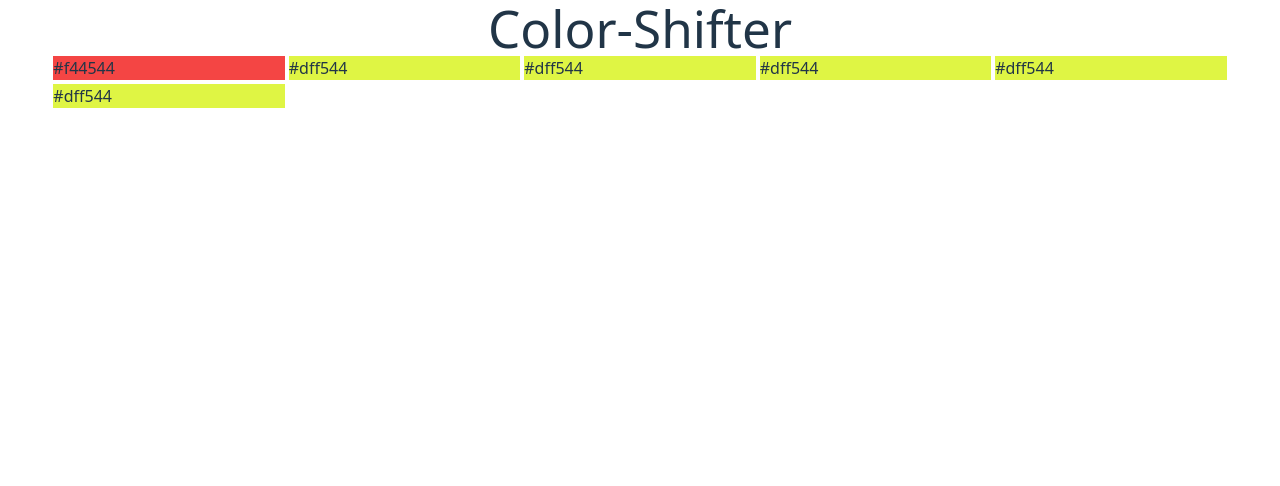
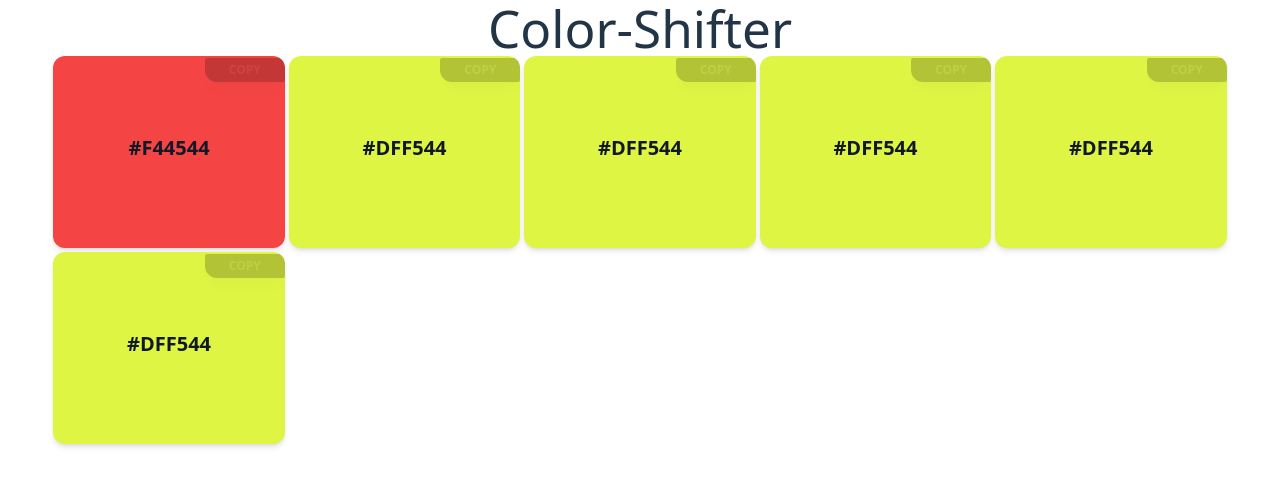
Before and after one commit to Georgefemiwise/ColorShifter, a React (Vite) app: page / in a window 1280 px wide. Shown: the top 486 px of the page. Built offline with nearby package versions, Linux system fonts and the light colour scheme.

Commit message:
update to card

```diff
--- a/src/CustomCard.jsx
+++ b/src/CustomCard.jsx
@@ -1,12 +1,39 @@
 import React from 'react';
 
+
 export default function CustomCard({ id, children, toggle, backgroundColor }) {
+	function copyHexCode(props) {
+		navigator.clipboard.writeText(backgroundColor).then(() => {
+			props.code;
+
+			return true;
+		});
+		return false;
+	}
+
 	return (
 		<div
-			className='card '
-			style={{ backgroundColor: backgroundColor }}
-			onClick={() => toggle(id)}>
-			{children}
+			style={{ backgroundColor }}
+			class='relative overflow-hidden flex  flex-col rounded-xl bg-white bg-clip-border text-gray-700 shadow-md xxl:h-[30rem] '>
+			<div
+				onClick={toggle}
+				class='p-6 h-48 flex justify-center items-center'>
+				<h5
+					id='hexcode'
+					class='mb-2 block xl:text-xl font-sans text-lg font-bold text-gray-900 antialiased uppercase'>
+					{children}
+				</h5>
+			</div>
+			<div class='absolute right-0 '>
+				<button
+					id='copyButton'
+					onClick={() => copyHexCode(backgroundColor)}
+					class='rounded-bl-xl select-none rounded-sm  py-1 px-6 text-center align-middle font-sans text-xs font-bold uppercase text-gray shadow-lg shadow-black-500/20 transition-all hover:shadow-md hover:opacity-100 hover:text-white hover:shadow-gray-500/40 focus:opacity-[0.85] focus:shadow-none active:opacity-[0.85] active:shadow-none pointer opacity-20 bg-black'
+					type='button'
+					>
+					copy
+				</button>
+			</div>
 		</div>
 	);
 }
```
